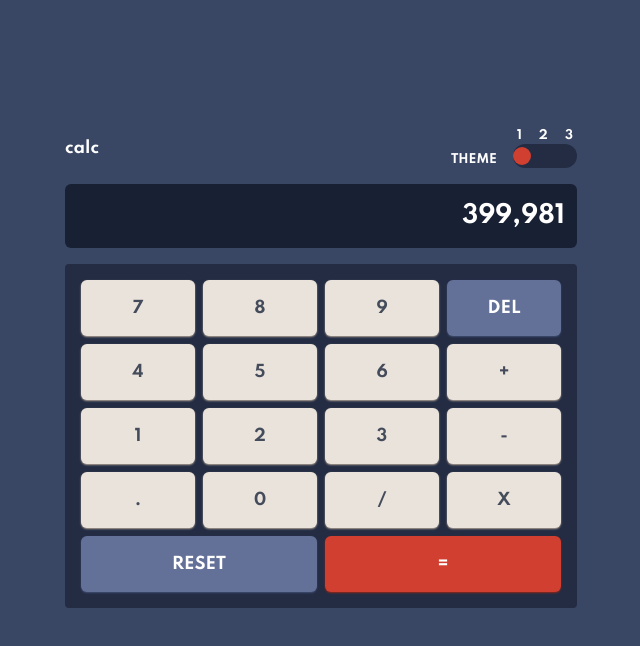
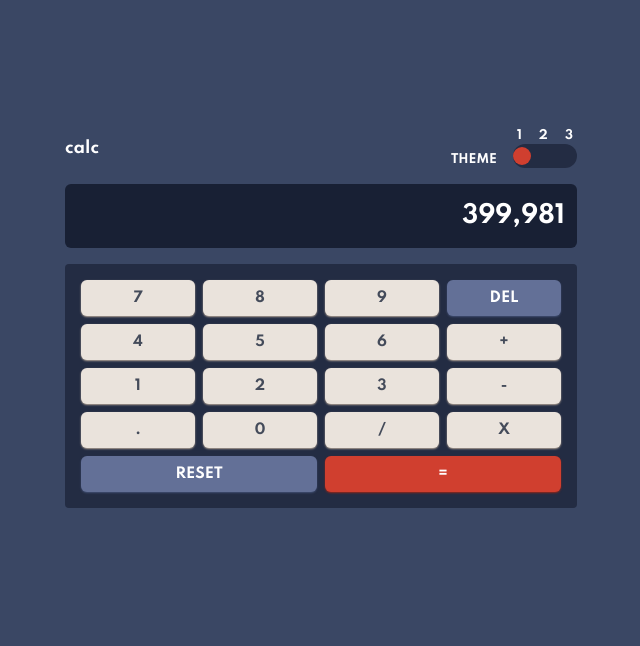
Before and after one commit to EstherSeyi/calculator-app, a React (Create React App) app: page / in a window 1280 px wide. Shown: the top 646 px of the page, without its empty margins (319-959 px from the left). Built offline with nearby package versions, Linux system fonts and the light colour scheme.

Commit message:
reduces text size and padding on smaller screens

```diff
--- a/src/components/Button.tsx
+++ b/src/components/Button.tsx
@@ -5,7 +5,7 @@ const Button = ({ children }: { children: string }) => {
   return (
     <>
       <button
-        className={`py-4 px-6 rounded-md uppercase ${
+        className={`py-2 micro:py-4 px-4 micro:px-6 rounded-md uppercase text-sm micro:text-base ${
           accentBtn.includes(children)
             ? "bg-key-bg text-misc-white shadow-accent"
             : children === "="
```
